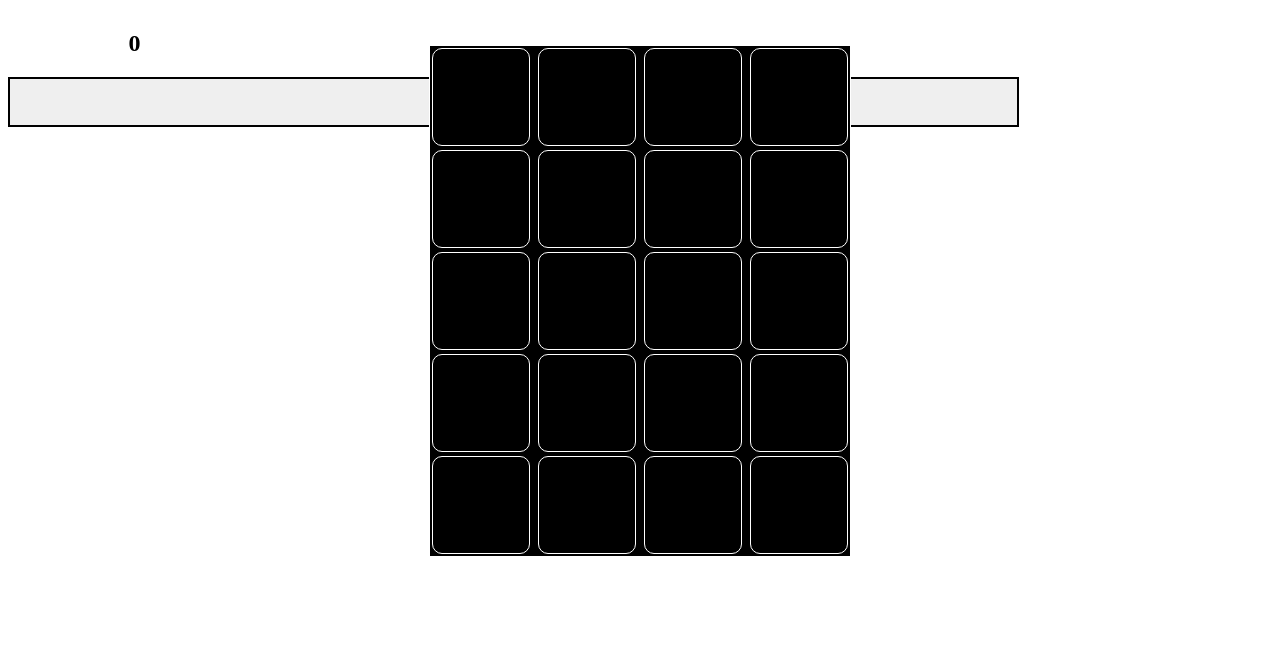
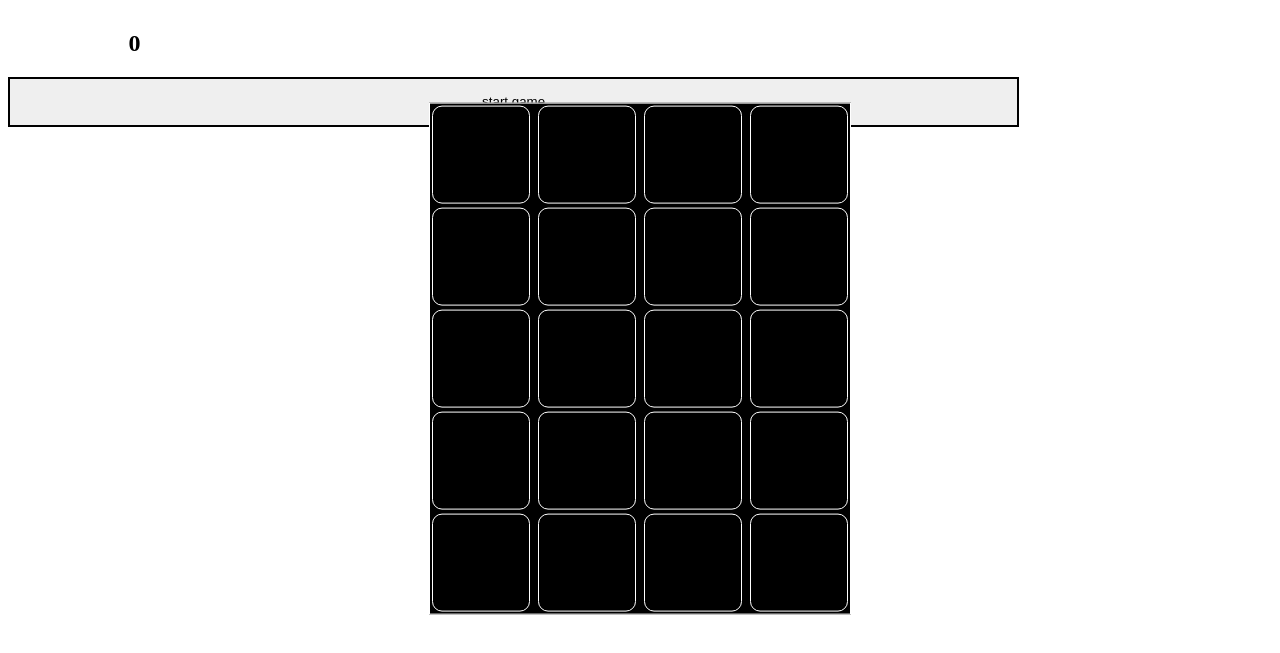
Before and after one commit to karthikoder/touch-white-game, a plain HTML site: page index.html in a window 1280 px wide. Shown: the part 99-752 px from the top of the page. Drawn offline with Linux system fonts and the light colour scheme.

Commit message:
Update source.css

```diff
--- a/source.css
+++ b/source.css
@@ -9,8 +9,8 @@
 	height: 510px;
 	position: absolute;
 	left: 50%;
-	top: 50%;
-	transform: translate(-50%,-50%);
+	top: 70%;
+	transform: translate(-50%,-70%);
 	background-color: black;
 	border: 1px solid white;
 }
```
